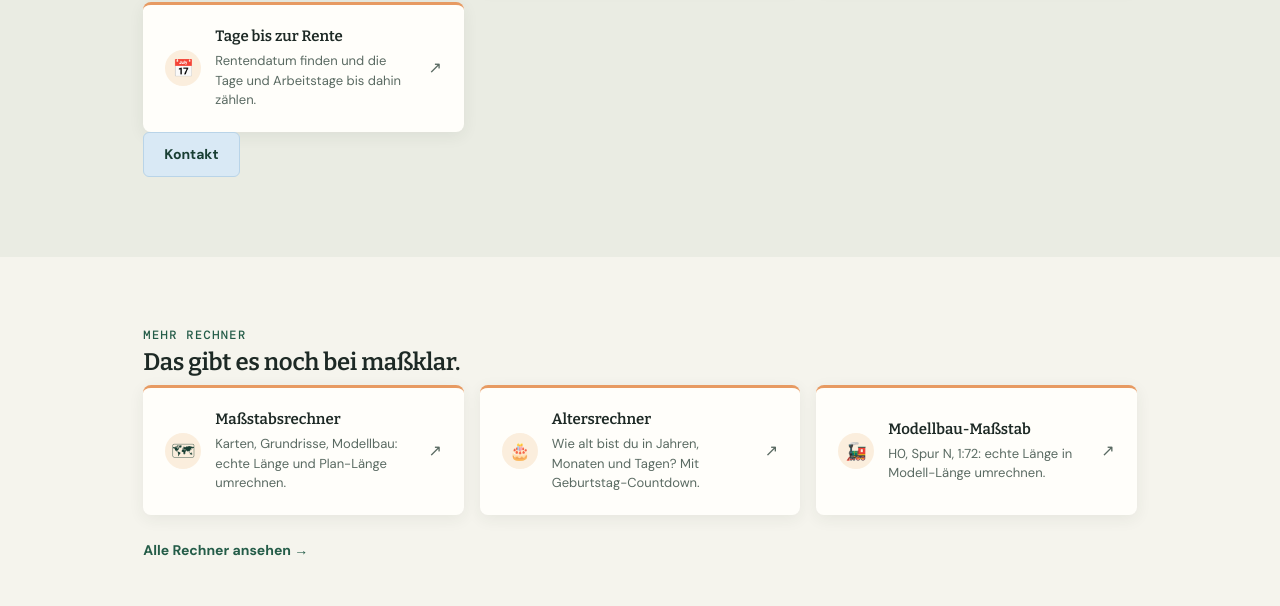
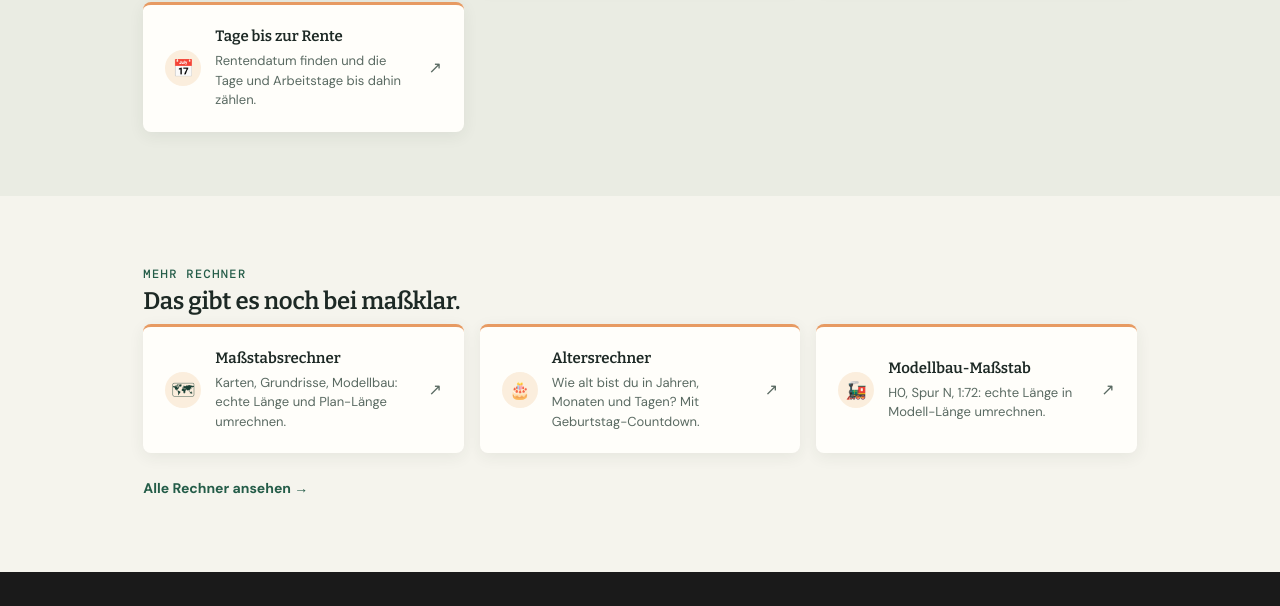
Before and after one commit to Codeshifter-git/massklar, a plain HTML site: page ratgeber/index.html in a window 1280 px wide. Shown: the part 1018-1624 px from the top of the page. Drawn offline with Linux system fonts and the light colour scheme.

Commit message:
Remove the last stray Kontakt button — the Ratgeber index page (ratgeber/index.html) had the same lone btn-kontakt in its more-tools section that I removed from the 7 posts; it was missed because it's the index, not a post. The user caught it in a screenshot. Only the two intentional hero CTAs remain (hub + 404).

```diff
--- a/ratgeber/index.html
+++ b/ratgeber/index.html
@@ -142,7 +142,6 @@
           <a class="tool-card" href="schlafzyklus-verstehen/"><span class="tool-icon" aria-hidden="true">🌙</span><span class="tool-text"><span class="tool-title">Schlafzyklus verstehen</span><span class="tool-desc">Die 90-Minuten-Regel: die vier Phasen und wie du die Weckzeit wählst.</span></span><span class="tool-arrow" aria-hidden="true">↗</span></a>
           <a class="tool-card" href="tage-bis-rente/"><span class="tool-icon" aria-hidden="true">📅</span><span class="tool-text"><span class="tool-title">Tage bis zur Rente</span><span class="tool-desc">Rentendatum finden und die Tage und Arbeitstage bis dahin zählen.</span></span><span class="tool-arrow" aria-hidden="true">↗</span></a>
         </div>
-        <p><a class="btn-kontakt" href="../kontakt.html">Kontakt</a></p>
       </section>
 
       <section class="more-tools">
```
